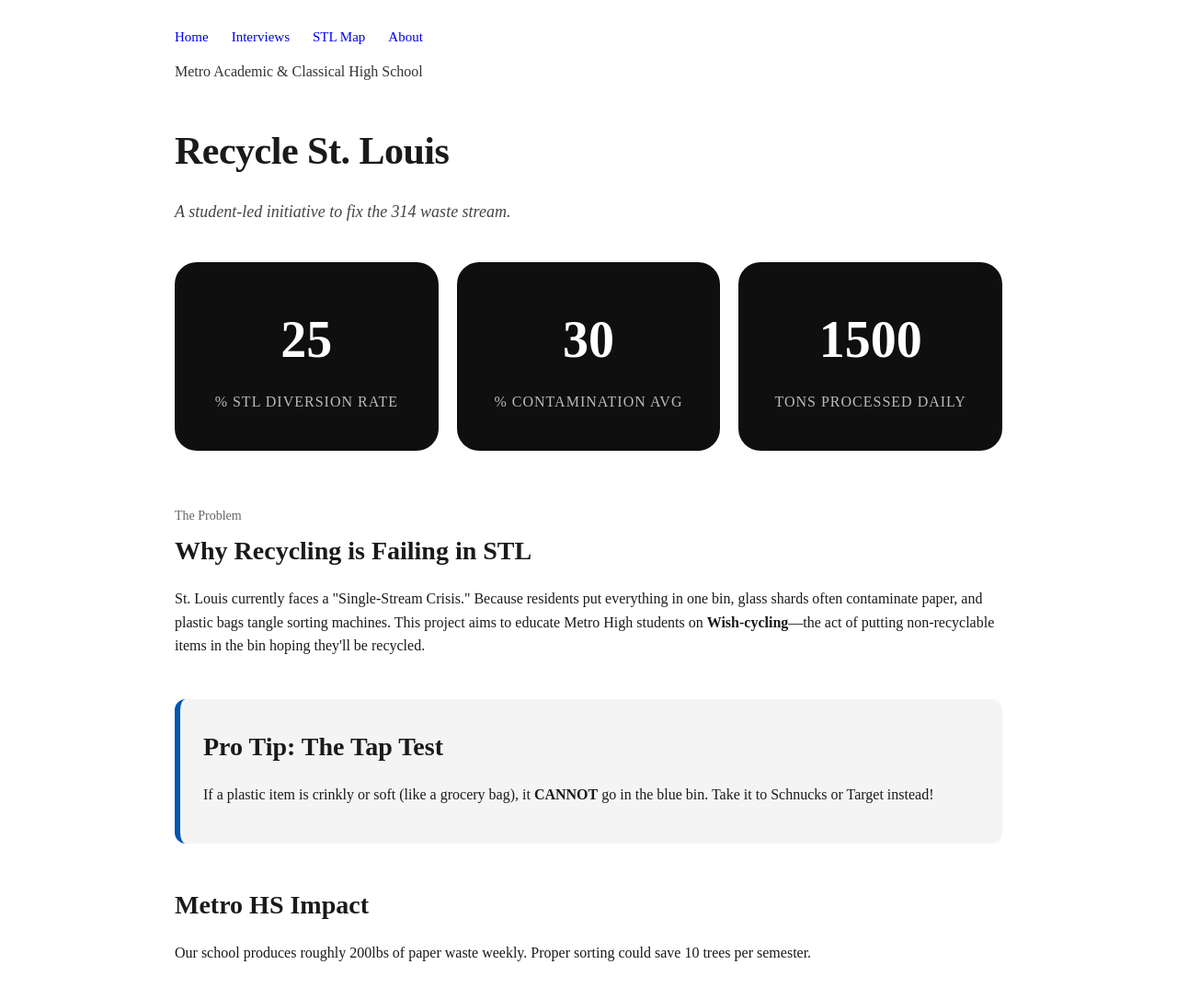
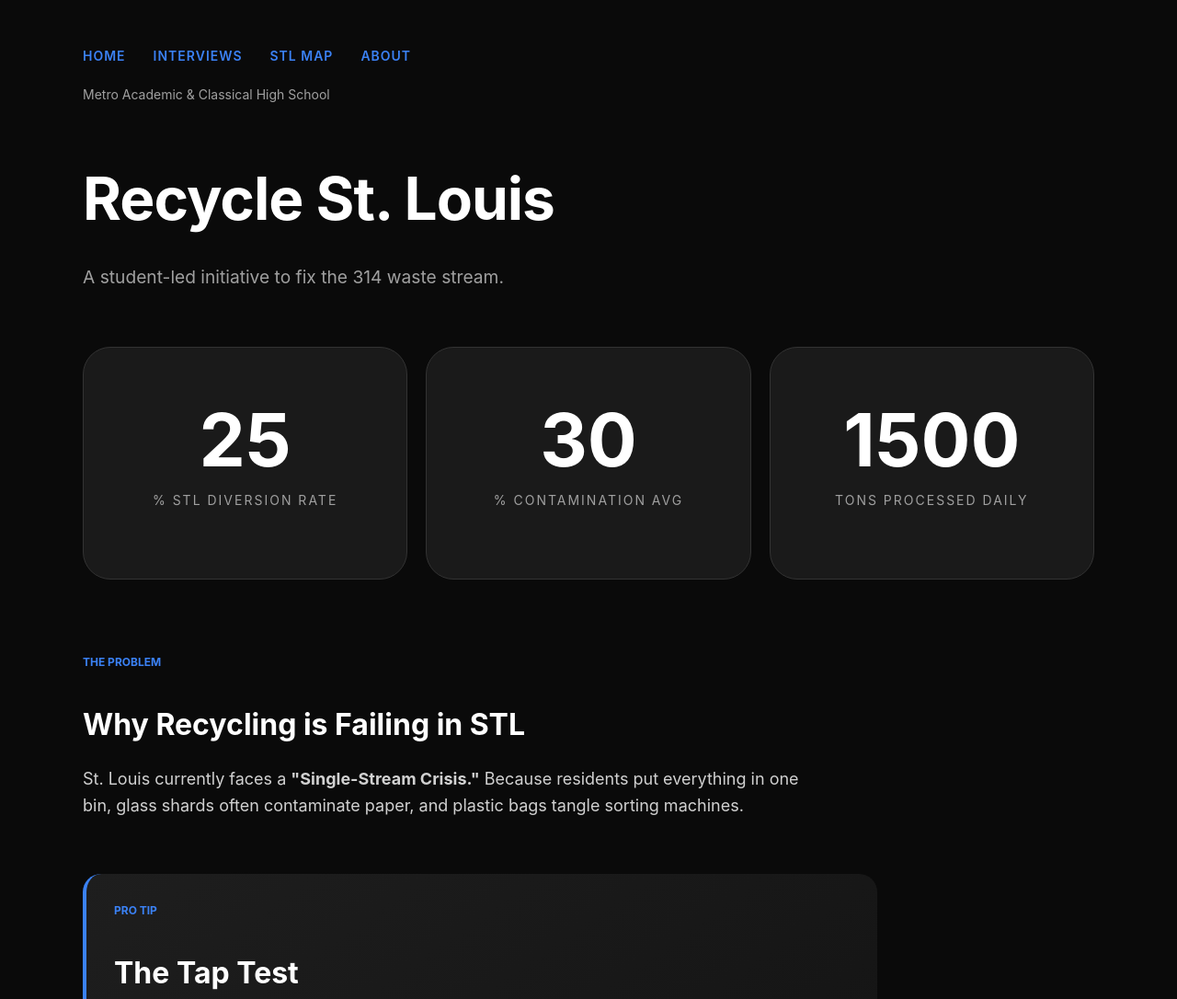
Before and after one commit to greatestbestesyguy-wq/greatestbestesyguy-wq.github.io, a plain HTML site: page index.html in a window 1280 px wide. Shown: the top 1086 px of the page at 92% size. Drawn offline with Linux system fonts and the light colour scheme.

Commit message:
Update index.html

```diff
--- a/index.html
+++ b/index.html
@@ -3,131 +3,159 @@
 <head>
     <meta charset="UTF-8">
     <meta name="viewport" content="width=device-width, initial-scale=1.0">
-    <title>Recycle St. Louis</title>
+    <title>Recycle St. Louis | Metro HS</title>
     <style>
-        /* BASE STYLES */
-        body {
-            font-family: 'Times New Roman', serif;
-            line-height: 1.6;
-            margin: 0 auto;
-            padding: 20px;
-            color: #1a1a1a;
-            max-width: 900px; /* Prevents the 'messed up' stretched look on computers */
-            background-color: #ffffff;
+        /* GLOBAL DARK THEME */
+        :root {
+            --bg-color: #0a0a0a;
+            --card-bg: #1a1a1a;
+            --text-main: #ffffff;
+            --text-dim: #a0a0a0;
+            --accent: #3b82f6; /* Modern Blue */
         }
 
-        /* NAVIGATION: Fixed spacing and touch targets */
+        body {
+            background-color: var(--bg-color);
+            color: var(--text-main);
+            font-family: -apple-system, BlinkMacSystemFont, "Segoe UI", Roboto, sans-serif;
+            margin: 0;
+            padding: 0;
+            line-height: 1.6;
+        }
+
+        /* CONTAINER: Prevents the "messed up" stretched look */
+        .container {
+            max-width: 1100px;
+            margin: 0 auto;
+            padding: 40px 20px;
+        }
+
+        /* NAVIGATION */
         nav {
             display: flex;
-            gap: 25px;
-            margin-bottom: 5px;
-            flex-wrap: wrap;
+            gap: 30px;
+            margin-bottom: 10px;
         }
 
         nav a {
+            color: var(--accent);
             text-decoration: none;
-            color: #0000EE;
-            font-size: 15px;
-            padding: 8px 0; /* Vertical padding for easier tapping */
+            font-size: 14px;
+            font-weight: 600;
+            text-transform: uppercase;
+            letter-spacing: 1px;
+            padding: 10px 0;
         }
 
         header h2 {
-            font-weight: normal;
-            font-size: 16px;
-            margin: 0 0 40px 0;
-            color: #333;
+            font-size: 14px;
+            color: var(--text-dim);
+            font-weight: 400;
+            margin: 0 0 50px 0;
         }
 
-        /* TYPOGRAPHY */
+        /* HERO SECTION */
         h1 {
-            font-size: 42px;
-            margin-bottom: 10px;
-            letter-spacing: -0.5px;
+            font-size: clamp(2.5rem, 8vw, 4rem); /* Responsive font size */
+            margin: 0 0 10px 0;
+            letter-spacing: -1px;
         }
 
         .tagline {
-            font-style: italic;
-            font-size: 18px;
-            margin-bottom: 40px;
-            color: #444;
-        }
-
-        /* STATS CARDS: Fixed contrast and responsive grid */
-        .stats-container {
-            display: grid;
-            grid-template-columns: repeat(auto-fit, minmax(250px, 1fr));
-            gap: 20px;
+            font-size: 1.2rem;
+            color: var(--text-dim);
             margin-bottom: 60px;
         }
 
-        .card {
-            background-color: #0f0f0f;
-            color: #ffffff; /* High contrast white text */
-            border-radius: 24px;
-            padding: 40px 20px;
-            text-align: center;
-            transition: transform 0.2s;
+        /* DYNAMIC STATS GRID */
+        .stats-grid {
+            display: grid;
+            grid-template-columns: repeat(auto-fit, minmax(300px, 1fr));
+            gap: 20px;
+            margin-bottom: 80px;
         }
 
-        .card h2 {
-            font-size: 56px;
-            margin: 0;
-            font-weight: bold;
+        .stat-card {
+            background-color: var(--card-bg);
+            padding: 60px 20px;
+            border-radius: 30px;
+            text-align: center;
+            border: 1px solid #333;
+            transition: transform 0.3s ease;
         }
 
-        .card p {
-            margin: 10px 0 0 0;
-            font-size: 16px;
-            color: #bbbbbb; /* Light gray for readability */
+        .stat-card:hover {
+            transform: translateY(-5px);
+            border-color: var(--accent);
+        }
+
+        .stat-card h2 {
+            font-size: 80px;
+            margin: 0;
+            line-height: 1;
+            color: var(--text-main);
+        }
+
+        .stat-card p {
+            color: var(--text-dim);
             text-transform: uppercase;
-            letter-spacing: 1px;
+            letter-spacing: 2px;
+            font-size: 14px;
+            margin-top: 15px;
         }
 
         /* CONTENT SECTIONS */
         section {
-            margin-bottom: 45px;
+            max-width: 800px; /* Keeps text readable */
+            margin-bottom: 60px;
         }
 
-        .label {
-            font-size: 14px;
-            color: #666;
-            margin-bottom: 5px;
+        .section-label {
+            color: var(--accent);
+            font-size: 12px;
+            font-weight: 700;
+            text-transform: uppercase;
             display: block;
+            margin-bottom: 10px;
         }
 
         h3 {
-            font-size: 28px;
-            margin-top: 5px;
-            margin-bottom: 15px;
+            font-size: 32px;
+            margin-bottom: 20px;
         }
 
-        .pro-tip {
-            background-color: #f4f4f4;
-            padding: 25px;
-            border-radius: 12px;
-            border-left: 6px solid #0056b3;
+        p {
+            font-size: 18px;
+            color: #d1d1d1;
+        }
+
+        .highlight-box {
+            background: linear-gradient(145deg, #1e1e1e, #141414);
+            padding: 30px;
+            border-radius: 20px;
+            border-left: 4px solid var(--accent);
         }
 
         footer {
+            margin-top: 100px;
+            padding-top: 40px;
+            border-top: 1px solid #222;
             text-align: center;
+            color: var(--text-dim);
             font-size: 14px;
-            margin-top: 80px;
-            padding-bottom: 40px;
-            color: #888;
-            border-top: 1px solid #eee;
-            padding-top: 20px;
         }
 
-        /* MOBILE OPTIMIZATION */
+        /* MOBILE FIXES */
         @media (max-width: 600px) {
-            h1 { font-size: 32px; }
-            .card h2 { font-size: 48px; }
+            .container { padding: 20px; }
             nav { gap: 15px; }
+            .stat-card { padding: 40px 10px; }
         }
     </style>
 </head>
 <body>
 
+    <div class="container">
         <header>
             <nav>
                 <a href="index.html">Home</a>
@@ -142,35 +170,31 @@
             <h1>Recycle St. Louis</h1>
             <p class="tagline">A student-led initiative to fix the 314 waste stream.</p>
 
-        <div class="stats-container">
-            <div class="card">
+            <div class="stats-grid">
+                <div class="stat-card">
                     <h2>25</h2>
                     <p>% STL Diversion Rate</p>
                 </div>
-            <div class="card">
+                <div class="stat-card">
                     <h2>30</h2>
                     <p>% Contamination Avg</p>
                 </div>
-            <div class="card">
+                <div class="stat-card">
                     <h2>1500</h2>
                     <p>Tons Processed Daily</p>
                 </div>
             </div>
 
             <section>
-            <span class="label">The Problem</span>
+                <span class="section-label">The Problem</span>
                 <h3>Why Recycling is Failing in STL</h3>
-            <p>St. Louis currently faces a "Single-Stream Crisis." Because residents put everything in one bin, glass shards often contaminate paper, and plastic bags tangle sorting machines. This project aims to educate Metro High students on <strong>Wish-cycling</strong>—the act of putting non-recyclable items in the bin hoping they'll be recycled.</p>
+                <p>St. Louis currently faces a <strong>"Single-Stream Crisis."</strong> Because residents put everything in one bin, glass shards often contaminate paper, and plastic bags tangle sorting machines.</p>
             </section>
 
-        <section class="pro-tip">
-            <h3>Pro Tip: The Tap Test</h3>
+            <section class="highlight-box">
+                <span class="section-label">Pro Tip</span>
+                <h3>The Tap Test</h3>
                 <p>If a plastic item is crinkly or soft (like a grocery bag), it <strong>CANNOT</strong> go in the blue bin. Take it to Schnucks or Target instead!</p>
-        </section>
-
-        <section>
-            <h3>Metro HS Impact</h3>
-            <p>Our school produces roughly 200lbs of paper waste weekly. Proper sorting could save 10 trees per semester.</p>
             </section>
 
             <section>
@@ -180,12 +204,13 @@
         </main>
 
         <footer>
-        <p>&copy; 2026 Metro High School<br>Sustainability Club</p>
+            <p>&copy; 2026 Metro High School | Sustainability Club</p>
         </footer>
+    </div>
 
     <script>
-        // Confirms the script is active and links are ready for your future pages
-        console.log("Recycle STL Site: Ready. Ensure interviews.html, map.html, and about.html are in this same folder.");
+        // JS included as requested
+        console.log("Dark Mode Recycle STL Loaded");
     </script>
 </body>
 </html>
```
Lines whose indentation alone changed are shown as unchanged.
